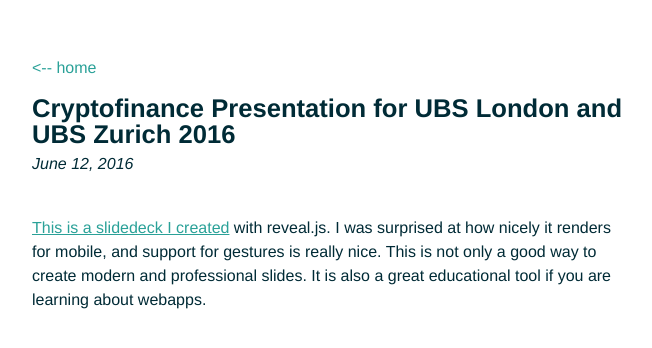
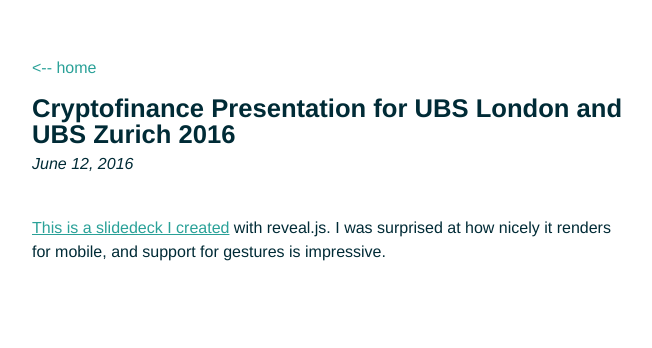
Before and after one commit to rusticbison/website, a Jekyll site: the page built from _posts/2016-06-12-cryptofinance-presentation-ubs-zurich-london.md, in a window 1280 px wide. Shown: the top 348 px of the page, without its empty margins (308-960 px from the left). Built offline with Jekyll 4.4.1, drawn with Linux system fonts in a browser that asks for light colours.

Commit message:
updated post

```diff
--- a/_posts/2016-06-12-cryptofinance-presentation-ubs-zurich-london.md
+++ b/_posts/2016-06-12-cryptofinance-presentation-ubs-zurich-london.md
@@ -3,4 +3,4 @@
 title: Cryptofinance Presentation for UBS London and UBS Zurich 2016
 ---
 
-[This is a slidedeck I created](http://rusticbison.github.io/presentations-cryptofinance/#/) with reveal.js. I was surprised at how nicely it renders for mobile, and support for gestures is really nice. This is not only a good way to create modern and professional slides. It is also a great educational tool if you are learning about webapps.
+[This is a slidedeck I created](http://cryptopresentation2016.tech/#/) with reveal.js. I was surprised at how nicely it renders for mobile, and support for gestures is impressive.
```
